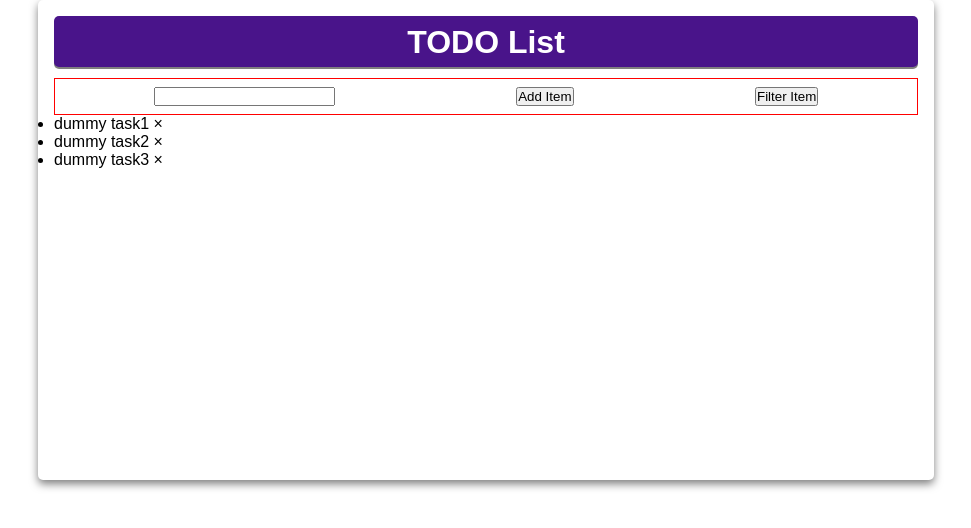
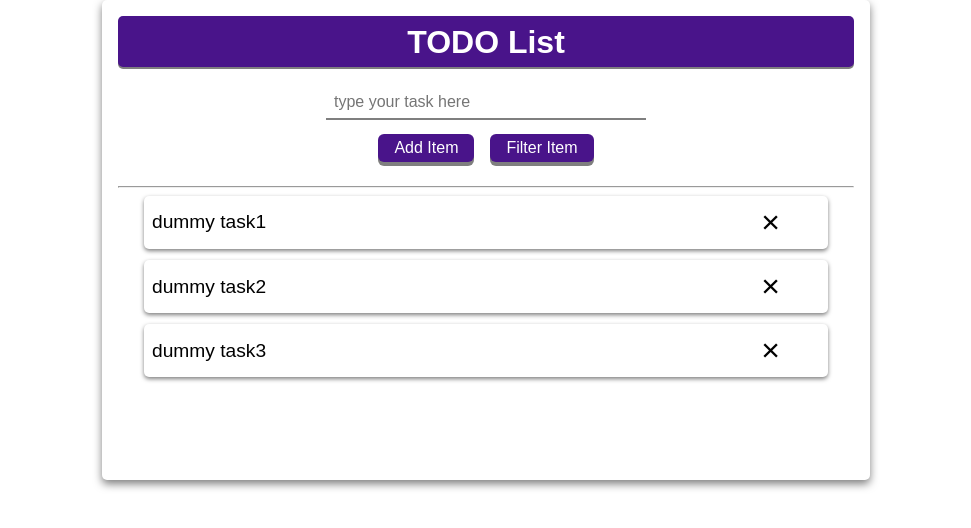
Before and after one commit to tonmoysarker/todo-list-with-vuejs, a Vue app: page / in a window 1280 px wide. Shown: the top 528 px of the page, without its empty margins (154-1125 px from the left). Built offline with nearby package versions, Linux system fonts and the light colour scheme.

Commit message:
more style work

```diff
--- a/src/App.vue
+++ b/src/App.vue
@@ -2,6 +2,7 @@
     <main>
         <the-header></the-header>
         <todo-form @add-todo="addTodo"></todo-form>
+        <hr>
         <todo-list :todos="todos"></todo-list>
     </main>
 </template>
@@ -34,6 +35,7 @@ export default {
 <style>
 :root {
     --primary-color: hsl(267, 75%, 31%);
+
 }
 * {
     box-sizing: border-box;
@@ -49,7 +51,7 @@ body {
     height: 100vh;
 }
 main {
-    width: 70%;
+    width: 60%;
     height: 30rem;
     margin: auto;
     padding: 1rem;
--- a/src/components/TodoForm.vue
+++ b/src/components/TodoForm.vue
@@ -1,8 +1,19 @@
 <template>
-    <form>
-        <input type="text" id="todo-input" v-model="todoItem" />
-        <button type="button" @click="handleAddItem">Add Item</button>
-        <button type="button" @click="handleFilterItem">Filter Item</button>
+    <form class="todo-form">
+        <input
+            type="text"
+            id="todo-input"
+            v-model="todoItem"
+            placeholder="type your task here"
+        />
+        <div class="button-container">
+            <button class="btn" type="button" @click="handleAddItem">
+                Add Item
+            </button>
+            <button class="btn" type="button" @click="handleFilterItem">
+                Filter Item
+            </button>
+        </div>
     </form>
 </template>
 
@@ -21,23 +32,81 @@ export default {
                 this.todoItem = "";
             }
         },
-
         handleFilterItem() {
-            if (this.todoItem !== "") {
-                this.$emit("add-todo", this.todoItem);
-                this.todoItem = "";
-            }
+            // Handle filter logic here
         },
     },
 };
 </script>
 
 <style scoped>
-form {
-    border: 1px solid red;
+.todo-form {
     padding: 0.5rem;
+    margin-bottom: 1rem;
     display: flex;
-    justify-content: space-around;
-    align-items: center;
+    flex-direction: column; /* Stacks items vertically */
+    align-items: center; /* Centers items horizontally */
+}
+
+#todo-input {
+    width: 20rem;
+    height: 2rem;
+    font-size: 1rem;
+    padding: 0.5rem;
+    margin-bottom: 1rem; /* Adds space between input and buttons */
+    border: none;
+    box-shadow: 0 2px rgba(0, 0, 0, 0.5);
+}
+
+#todo-input:focus {
+    background-color: rgba(161, 134, 191, 0.2);
+    outline: none;
+    border: 2px solid var(--primary-color);
+    border-radius: 5px;
+}
+
+.button-container {
+    display: flex;
+    gap: 1rem;
+}
+
+.btn {
+    background-color: var(--primary-color);
+    color: #fff;
+    font-size: 1rem;
+    padding: 0.3rem 1rem;
+    cursor: pointer;
+    border: none;
+    border-radius: 6px;
+    box-shadow: 0 4px rgba(0, 0, 0, 0.5);
+    transition: background-color 0.3s ease;
+}
+
+.btn:hover {
+    background-color: #fff;
+    color: var(--primary-color);
+    outline: 1px solid var(--primary-color);
+}
+
+.btn:active {
+    box-shadow: 0 2px rgba(0, 0, 0, 0.5);
+    transform: translateY(2px);
+}
+/* Responsive design for mobile devices */
+@media (max-width: 768px) {
+    .todo-form {
+        flex-direction: column; /* Stacks items vertically */
+        align-items: center; /* Centers items horizontally */
+    }
+
+    #todo-input {
+        width: 100%; /* Takes full width of the container */
+        max-width: 20rem; /* Maximum width for larger screens */
+    }
+
+    .button-container {
+        flex-direction: column; /* Stacks buttons vertically */
+        gap: 0.5rem; /* Adds space between buttons */
+    }
 }
 </style>
--- a/src/components/TodoList.vue
+++ b/src/components/TodoList.vue
@@ -28,4 +28,20 @@ export default {
 };
 </script>
 
-<style scoped></style>
+<style scoped>
+section{
+    height: 17rem;
+    overflow: hidden;
+    overflow-y: auto;
+}
+
+section ul{
+    list-style-type: none;
+    padding: 0.5rem;
+    display: flex;
+    flex-direction: column;
+    gap: 0.7rem;
+    align-items: center;
+    justify-content: center;
+}
+</style>
--- a/src/components/TodoListItem.vue
+++ b/src/components/TodoListItem.vue
@@ -1,5 +1,8 @@
 <template>
-    <li>{{ todo }} <span>&times;</span></li>
+    <li>
+        <p>{{ todo }}</p>
+        <span>&times;</span>
+    </li>
 </template>
 
 <script>
@@ -17,3 +20,27 @@ export default {
     },
 };
 </script>
+
+<style scoped>
+li {
+    width: 95%;
+    min-height: 3rem;
+    padding: 0.5rem;
+    display: flex;
+    align-items: center;
+    justify-content: start;
+    gap: 0.5rem;
+    font-size: 1.2rem;
+    border-radius: 5px;
+    box-shadow: 0 2px 4px rgba(0, 0, 0, 0.5);
+}
+
+li p {
+    display: inline-block;
+    width: 90%;
+}
+li span {
+    display: inline-block;
+    font-size: 2rem;
+}
+</style>
```
